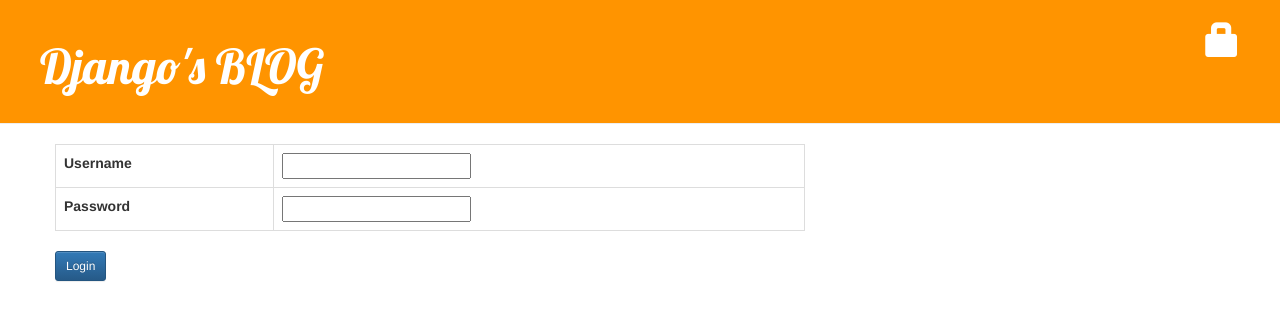
After one commit to insolk/django_Blog, a Django app: template blog/templates/registration/login.html in a window 1280 px wide. The commit adds this page. Shown: the top 321 px of the page. Run offline with Django 3.2, Linux system fonts and the light colour scheme; the template is opened without the code that fills it, so the values that code supplies are empty, except form fields; tables that the repository leaves empty hold one stand-in row (values such as "Sample post"); form fields are guessed from the names that the template uses; some libraries are stand-ins or nearby versions.

Commit message:
add login

```diff
--- a/blog/templates/blog/base.html
+++ b/blog/templates/blog/base.html
@@ -15,9 +15,19 @@
 </head>
 <body>
 <div class="page-header">
+
+    {% if user.is_authenticated %}
     <a href="{% url 'post_new' %}" class="top-menu">
-        <span class="glyphicon glyphicon-plus"></span>
-    </a>
+        <span class="glyphicon glyphicon-plus"></span></a>
+    {% else %}
+    <a href="{% url 'login' %}" class="top-menu">
+        <span class="glyphicon glyphicon-lock"></span></a>
+    {% endif %}
+
+
+<!--    <a href="{% url 'post_new' %}" class="top-menu">-->
+<!--        <span class="glyphicon glyphicon-plus"></span>-->
+<!--    </a>-->
     <h1>
         <a href="{% url 'post_list' %}">Django's BLOG</a>
     </h1>
--- /dev/null
+++ b/blog/templates/registration/login.html
@@ -0,0 +1,22 @@
+{% extends 'blog/base.html' %}
+
+{% block content %}
+    {% if form.errors %}
+        <p>Username과 Password가 일치하지 않습니다. 다시 로그인 해주세요.</p>
+    {% endif %}
+    <form method="post" action="{% url 'login' %}">
+        {% csrf_token %}
+        <table class="table table-bordered table-hover">
+            <tr>
+                <td>{{form.username.label_tag}}</td>
+                <td>{{form.username}}</td>
+            </tr>
+            <tr>
+                <td>{{form.password.label_tag}}</td>
+                <td>{{form.password}}</td>
+            </tr>
+        </table>
+        <input type="submit" value="Login" class="btn btn-primary btn-sm">
+        <input type="hidden" name="next" value="{{next}}">
+    </form>
+{% endblock %}
--- a/mydjango_prj/urls.py
+++ b/mydjango_prj/urls.py
@@ -15,8 +15,10 @@ Including another URLconf
 """
 from django.contrib import admin
 from django.urls import path, include
+from django.contrib.auth import views as auth_view
 
 urlpatterns = [
     path('admin/', admin.site.urls),
     path('', include('blog.urls')),
+    path('accounts/login/', auth_view.LoginView.as_view(template_name='registration/login.html'), name='login'),
 ]
```
